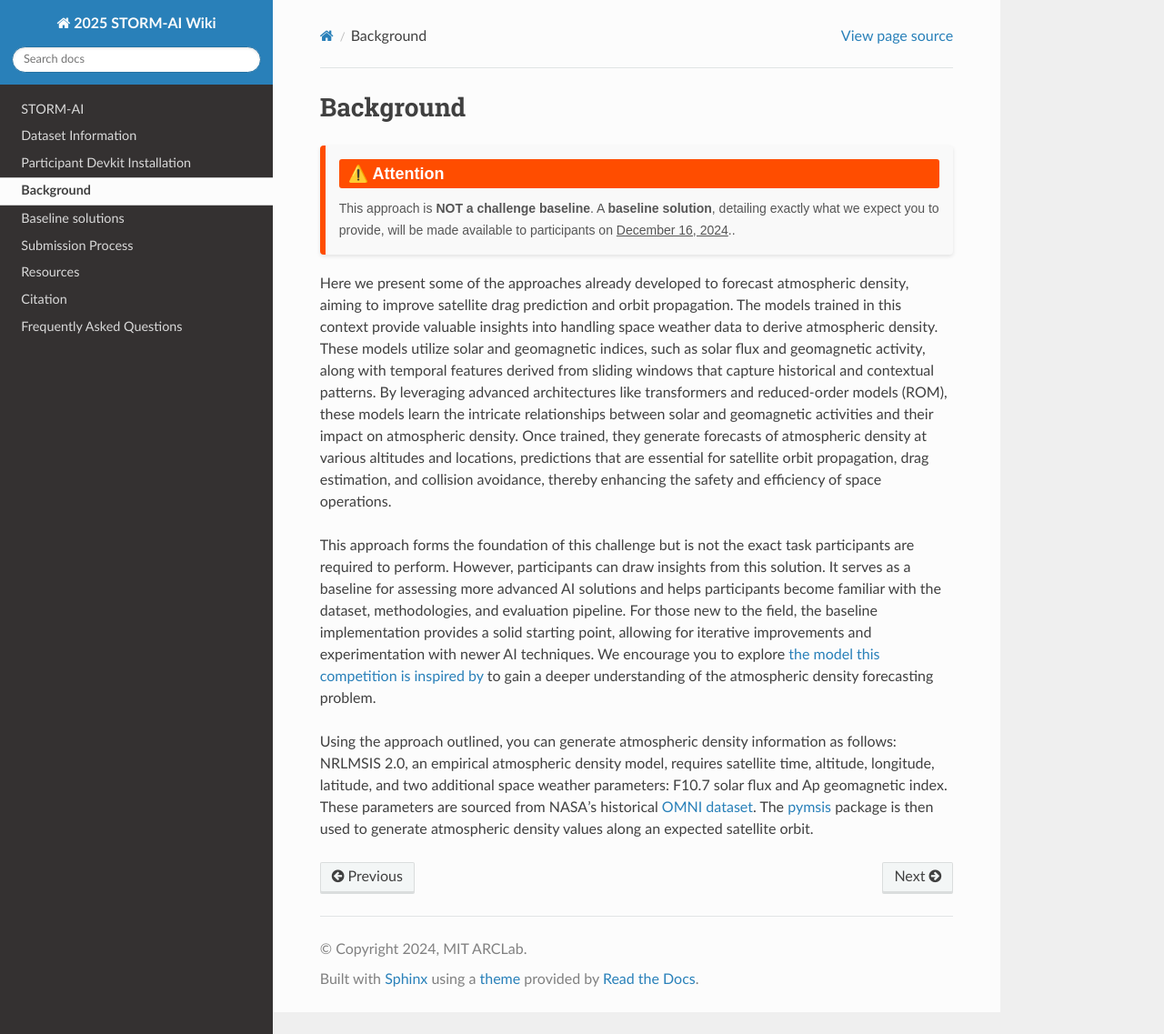
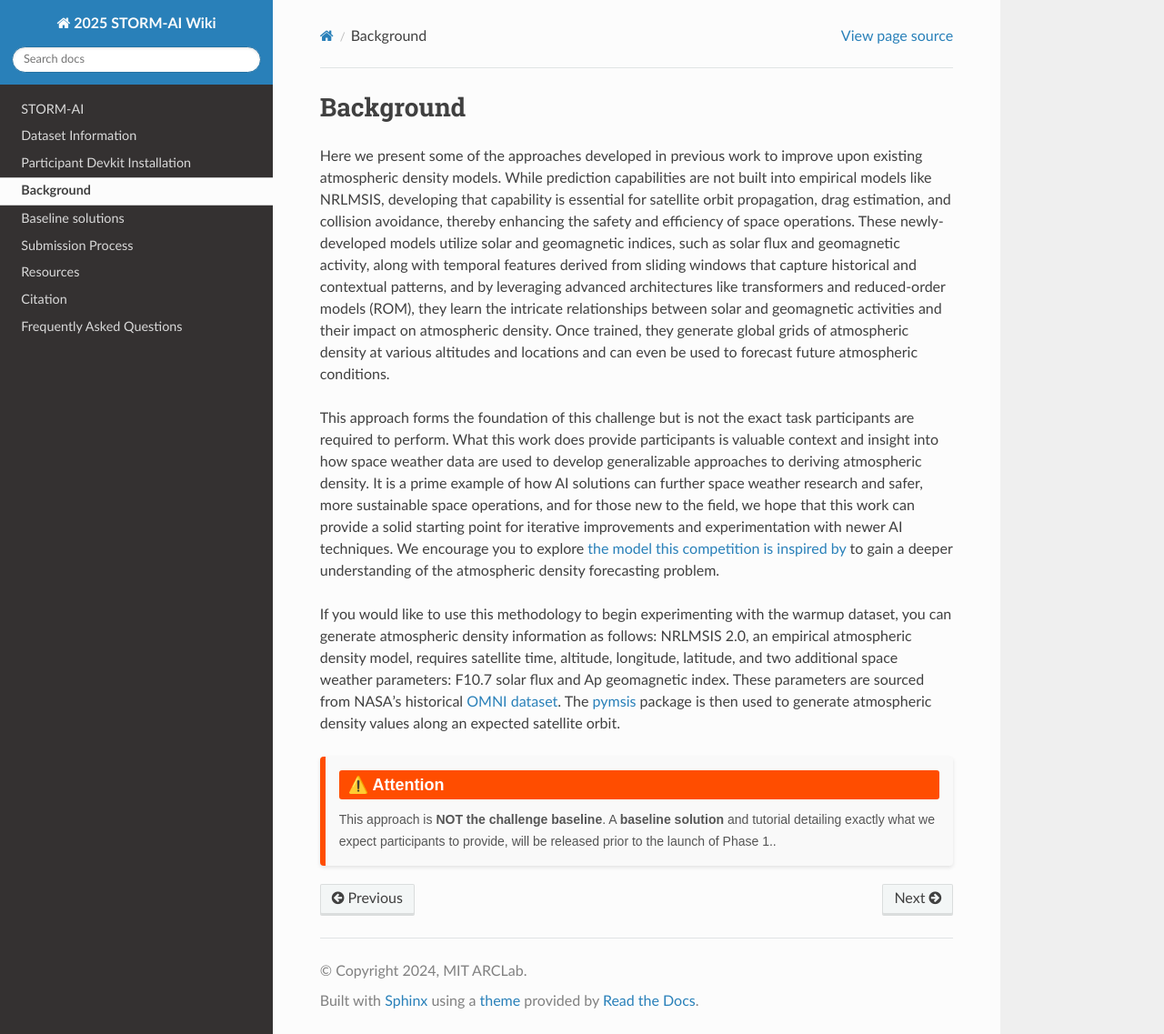
Before and after one commit to olgupila/STORM-AI-devkit-2025, a Sphinx documentation site: the page built from docs/background.md, in a window 1280 px wide and 1137 px high. Shown: the whole window at 91% size. Built offline with Sphinx 7.4.7 and the Read the Docs theme 3.1.0, drawn with Linux system fonts in a browser that asks for light colours; pages that are not in the unit, such as notebooks, are missing from menus.

Commit message:
Background: revision complete

```diff
--- a/docs/background.md
+++ b/docs/background.md
@@ -1,12 +1,13 @@
 # Background
+
+Here we present some of the approaches developed in previous work to improve upon existing atmospheric density models. While prediction capabilities are not built into empirical models like NRLMSIS, developing that capability is essential for satellite orbit propagation, drag estimation, and collision avoidance, thereby enhancing the safety and efficiency of space operations. These newly-developed models utilize solar and geomagnetic indices, such as solar flux and geomagnetic activity, along with temporal features derived from sliding windows that capture historical and contextual patterns, and by leveraging advanced architectures like transformers and reduced-order models (ROM), they learn the intricate relationships between solar and geomagnetic activities and their impact on atmospheric density. Once trained, they generate global grids of atmospheric density at various altitudes and locations and can even be used to forecast future atmospheric conditions.
+
+This approach forms the foundation of this challenge but is not the exact task participants are required to perform. What this work does provide participants is valuable context and insight into how space weather data are used to develop generalizable approaches to deriving atmospheric density. It is a prime example of how AI solutions can further space weather research and safer, more sustainable space operations, and for those new to the field, we hope that this work can provide a solid starting point for iterative improvements and experimentation with newer AI techniques. We encourage you to explore [the model this competition is inspired by](https://github.com/ARCLab-MIT/2025-aichallenge-devkit/tree/main/background_model) to gain a deeper understanding of the atmospheric density forecasting problem.
+
+If you would like to use this methodology to begin experimenting with the warmup dataset, you can generate atmospheric density information as follows: NRLMSIS 2.0, an empirical atmospheric density model, requires satellite time, altitude, longitude, latitude, and two additional space weather parameters: F10.7 solar flux and Ap geomagnetic index. These parameters are sourced from NASA's historical [OMNI dataset](https://omniweb.gsfc.nasa.gov/). The [pymsis](https://pypi.org/project/pymsis/) package is then used to generate atmospheric density values along an expected satellite orbit.
+
 
 <div style="display: flex; flex-direction: column; background-color: #f9f9f9; border-left: 6px solid #ff4d00; border-radius: 4px; padding: 15px; margin: 20px 0; box-shadow: 0 2px 4px rgba(0, 0, 0, 0.1); font-family: Arial, sans-serif;">
     <div style="font-size: 18px; font-weight: bold; color: #ffffff; background-color: #ff4d00; display: inline-block; padding: 5px 10px; border-radius: 3px; margin-bottom: 10px;">⚠️ Attention</div>
-    <p style="font-size: 14px; margin: 0; color: #555;"> This approach is <strong>NOT a challenge baseline</strong>. A <strong>baseline solution</strong>, detailing exactly what we expect you to provide, will be made available to participants on <u>December 16, 2024</u>.</strong>.</p>
+    <p style="font-size: 14px; margin: 0; color: #555;"> This approach is <strong>NOT the challenge baseline</strong>. A <strong>baseline solution</strong> and tutorial detailing exactly what we expect participants to provide, will be released prior to the launch of Phase 1.</strong>.</p>
 </div>
-
-Here we present some of the approaches already developed to forecast atmospheric density, aiming to improve satellite drag prediction and orbit propagation. The models trained in this context provide valuable insights into handling space weather data to derive atmospheric density. These models utilize solar and geomagnetic indices, such as solar flux and geomagnetic activity, along with temporal features derived from sliding windows that capture historical and contextual patterns. By leveraging advanced architectures like transformers and reduced-order models (ROM), these models learn the intricate relationships between solar and geomagnetic activities and their impact on atmospheric density. Once trained, they generate forecasts of atmospheric density at various altitudes and locations, predictions that are essential for satellite orbit propagation, drag estimation, and collision avoidance, thereby enhancing the safety and efficiency of space operations.
-
-This approach forms the foundation of this challenge but is not the exact task participants are required to perform. However, participants can draw insights from this solution. It serves as a baseline for assessing more advanced AI solutions and helps participants become familiar with the dataset, methodologies, and evaluation pipeline. For those new to the field, the baseline implementation provides a solid starting point, allowing for iterative improvements and experimentation with newer AI techniques. We encourage you to explore [the model this competition is inspired by](https://github.com/ARCLab-MIT/2025-aichallenge-devkit/tree/main/background_model) to gain a deeper understanding of the atmospheric density forecasting problem.
-
-Using the approach outlined, you can generate atmospheric density information as follows: NRLMSIS 2.0, an empirical atmospheric density model, requires satellite time, altitude, longitude, latitude, and two additional space weather parameters: F10.7 solar flux and Ap geomagnetic index. These parameters are sourced from NASA's historical [OMNI dataset](https://omniweb.gsfc.nasa.gov/). The [pymsis](https://pypi.org/project/pymsis/) package is then used to generate atmospheric density values along an expected satellite orbit.
```
